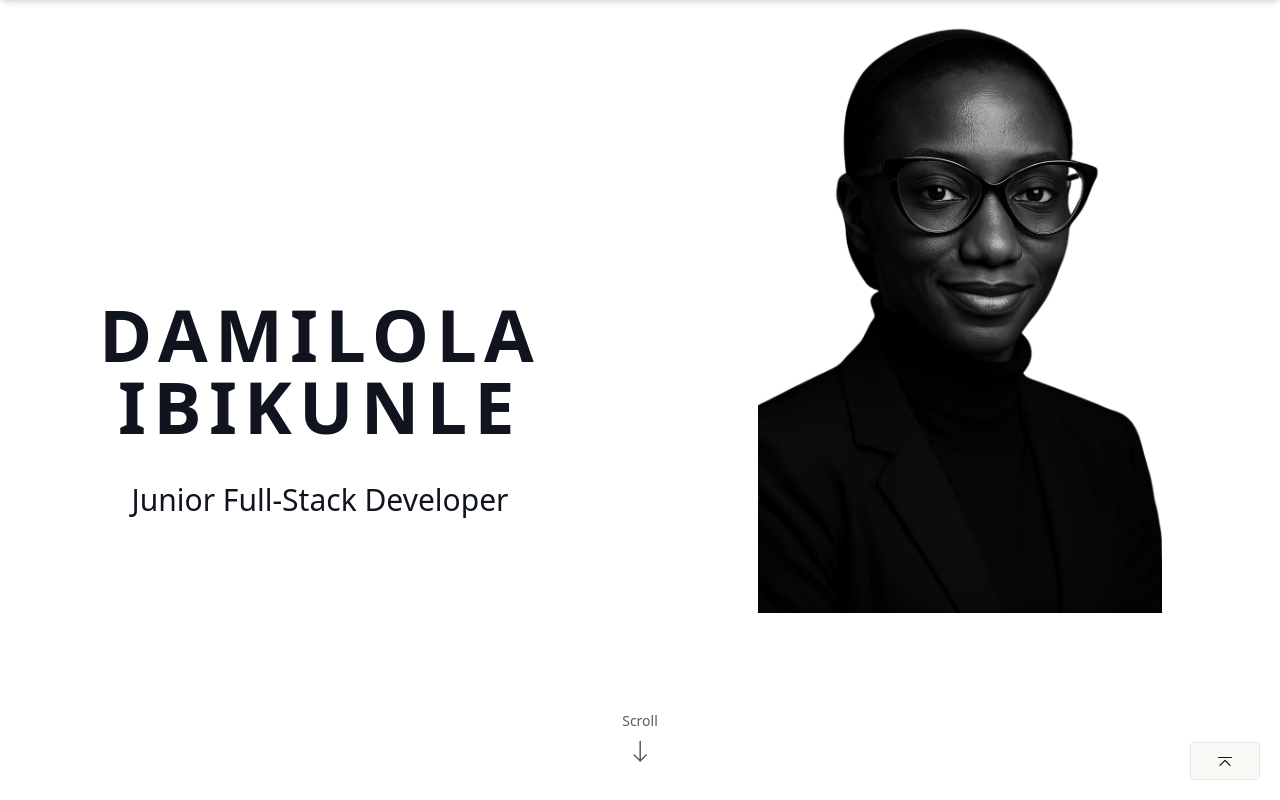
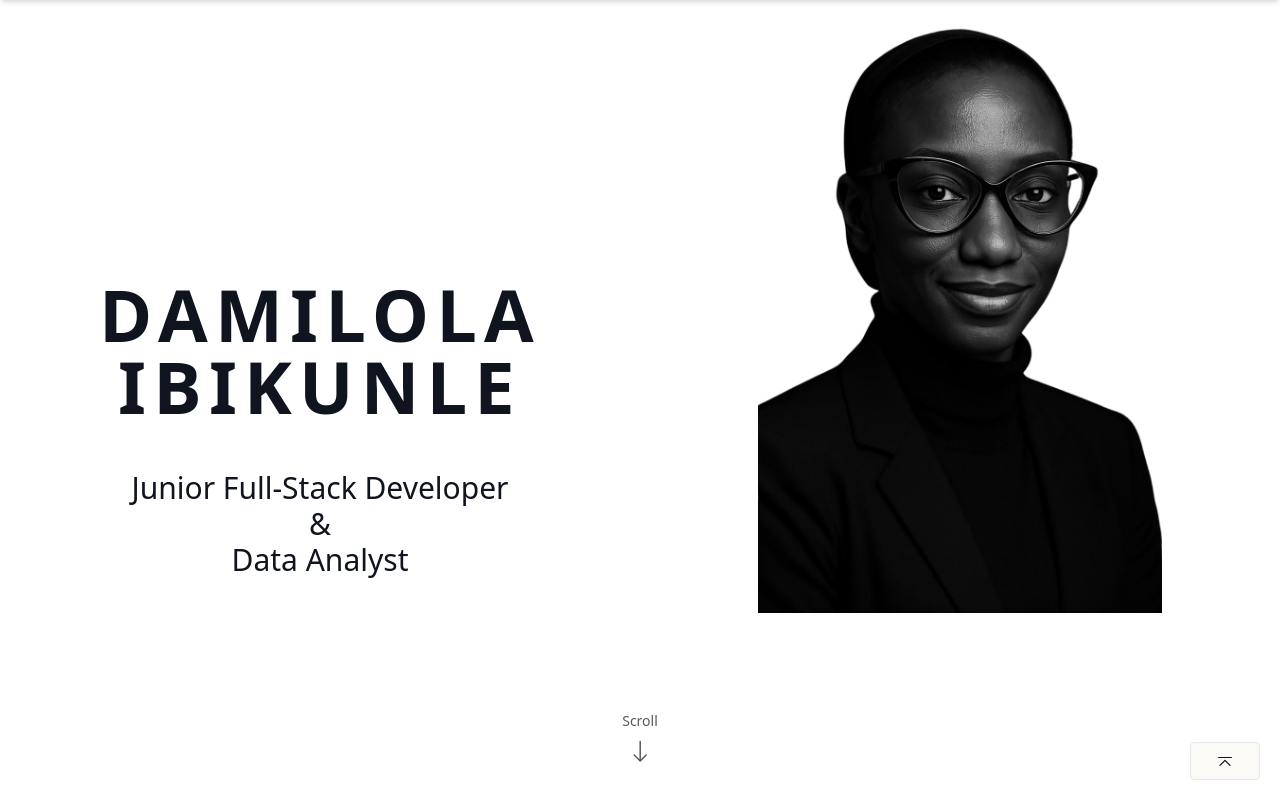
Before and after one commit to Damiieibikun/damilolaibikunle, a React (Vite) app: page / in a window 1280 px wide. Shown: the top 800 px of the page. Built offline with nearby package versions, Linux system fonts and the light colour scheme.

Commit message:
added a video demo for CMS project

```diff
--- a/src/components/Blogcard.jsx
+++ b/src/components/Blogcard.jsx
@@ -3,9 +3,9 @@ import React from 'react'
 const Blogcard = ({title, thumbnail, link, sitename}) => {
   return (
 
-<div className="w-full max-w-sm bg-white border border-gray-200 rounded-lg shadow-md dark:bg-gray-800 dark:border-gray-700">
-    <a href={link} target='_blank'>
-        <img className="p-8 rounded-t-lg" src={thumbnail} alt={title} />
+<div className="w-full max-w-sm bg-white border border-gray-200 rounded-lg shadow-md dark:bg-gray-800 dark:border-gray-700 transition-all duration-300 ease-in-out hover:scale-105 hover:shadow-xl hover:border-gray-300 dark:hover:border-gray-600 group">
+    <a href={link} target='_blank' className="block relative overflow-hidden rounded-t-lg">
+        <img className="p-8 rounded-t-lg transition-transform duration-500 ease-in-out group-hover:scale-110" src={thumbnail} alt={title} />
     </a>
     <div className="px-5 pb-5">
         <a href="#">
--- a/src/components/Footer.jsx
+++ b/src/components/Footer.jsx
@@ -6,7 +6,7 @@ const Footer = () => {
       <div className='w-[80%] mx-auto flex items-center gap-3 tracking-widest justify-center p-6'>
 
       {'\u00A9'}
-      <p>Ibikunle Damilola</p>
+      <p>Damilola Ibikunle</p>
       {
         new Date().getFullYear()
       }
--- a/src/components/Hero.jsx
+++ b/src/components/Hero.jsx
@@ -9,10 +9,12 @@ const Hero = () => {
     <div data-aos="fade-down"
     className='mx-auto bg-transparent dark:text-[#FAF9F6] h-screen grid grid-cols-1 lg:grid-cols-2 pt-2'>
      <div className='flex justify-center items-center'>
-        <div className='text-center flex flex-col justify-center gap-10 h-full p-4'>
+        <div className='text-center flex flex-col justify-center h-full p-4'>
           <img src={profilepic} alt="profilepic" className='h-48 w-48 rounded-full self-center lg:hidden'/>
-        <h1 className='text-6xl lg:text-7xl uppercase font-extrabold tracking-widest'>Damilola Ibikunle</h1>
+        <h1 className='mb-12 text-6xl lg:text-7xl uppercase font-extrabold tracking-widest'>Damilola Ibikunle</h1>
         <h1 className='text-2xl lg:text-3xl capitalize font-thin'>Junior Full-Stack Developer</h1>
+        <h1 className='text-2xl lg:text-3xl capitalize font-thin'>&</h1>
+        <h1 className='text-2xl lg:text-3xl capitalize font-thin'>Data Analyst</h1>
         <div className='flex items-center justify-center gap-6 py-3'>
         {/*
         <Linkto
--- a/src/components/Projectoptions.jsx
+++ b/src/components/Projectoptions.jsx
@@ -47,7 +47,7 @@ const Projectoptions = ({ technologies, title, originalsite, sitelink, descp, im
 
   return (
     <div
-      className="group my-6 max-w-lg bg-white border border-gray-200 rounded-lg shadow-md dark:bg-gray-800 dark:border-gray-700 flex flex-col min-h-[480px]"
+      className="group my-6 max-w-lg bg-white border border-gray-200 rounded-lg shadow-md dark:bg-gray-800 dark:border-gray-700 flex flex-col min-h-[480px] transition-all duration-300 ease-in-out hover:scale-105 hover:shadow-xl hover:border-gray-300 dark:hover:border-gray-600"
       onMouseEnter={() => setIsHovered(true)}
       onMouseLeave={() => setIsHovered(false)}
     >
@@ -57,7 +57,7 @@ const Projectoptions = ({ technologies, title, originalsite, sitelink, descp, im
             {normalizedImages.map((imgSrc, idx) => (
               <img
                 key={`${title}-${idx}`}
-                className={`absolute inset-0 h-full w-full object-contain transition-opacity duration-700 ease-in-out ${idx === activeImageIndex ? 'opacity-100' : 'opacity-0'}`}
+                className={`absolute inset-0 h-full w-full object-contain transition-all duration-700 ease-in-out group-hover:scale-110 ${idx === activeImageIndex ? 'opacity-100' : 'opacity-0'}`}
                 src={imgSrc}
                 alt={`${title} preview ${idx + 1}`}
                 loading="lazy"
@@ -76,7 +76,7 @@ const Projectoptions = ({ technologies, title, originalsite, sitelink, descp, im
             {normalizedImages.map((imgSrc, idx) => (
               <img
                 key={`${title}-${idx}`}
-                className={`absolute inset-0 h-full w-full object-contain transition-opacity duration-700 ease-in-out ${idx === activeImageIndex ? 'opacity-100' : 'opacity-0'}`}
+                className={`absolute inset-0 h-full w-full object-contain transition-all duration-700 ease-in-out group-hover:scale-110 ${idx === activeImageIndex ? 'opacity-100' : 'opacity-0'}`}
                 src={imgSrc}
                 alt={`${title} preview ${idx + 1}`}
                 loading="lazy"
--- a/src/components/projectOverview.js
+++ b/src/components/projectOverview.js
@@ -45,7 +45,7 @@ import cms9 from '../assets/images/cms9.png';
 import cms10 from '../assets/images/cms10.png';
 import cms11 from '../assets/images/cms11.png';
 import cms12 from '../assets/images/cms12.png';
-import cmsVid from '../assets/images/cmsvid.mp4';
+import cmsVid from '../assets/images/cms_demo_vid.mp4';
 
 
 const todoImages = [todo1, todo2, todo3];
```
Also changed, not shown: 1 other file (tests, documents, lock files or other folders).
